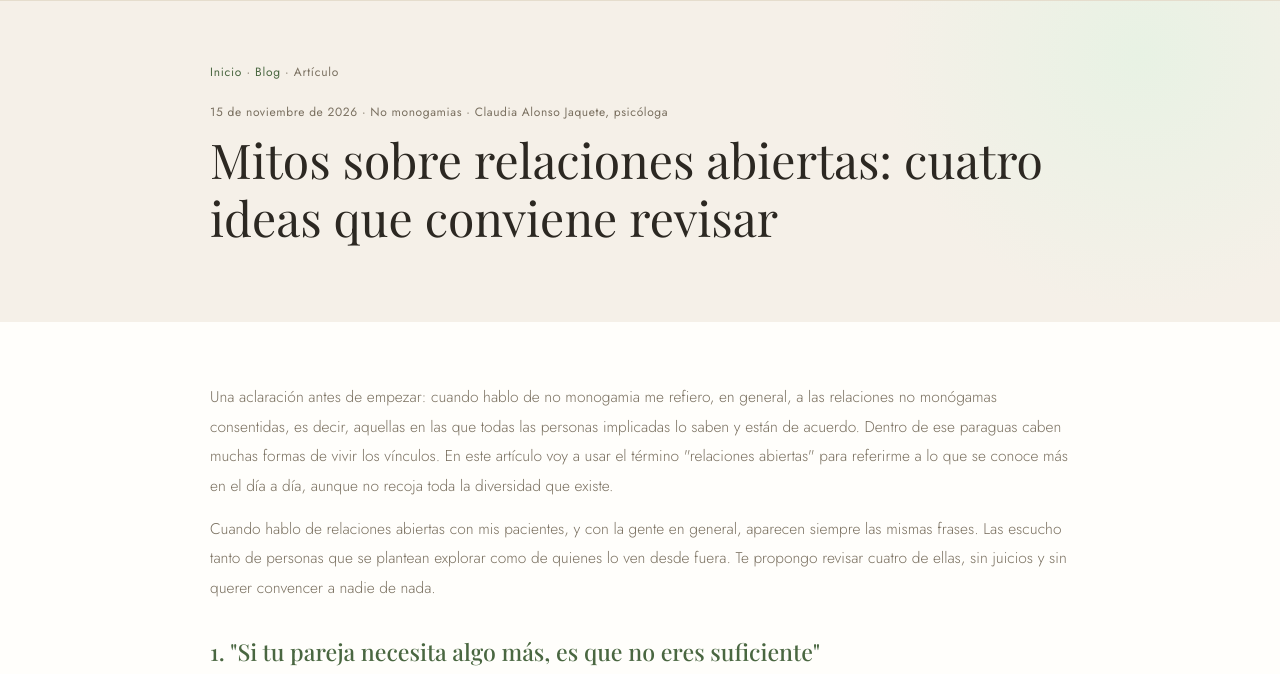
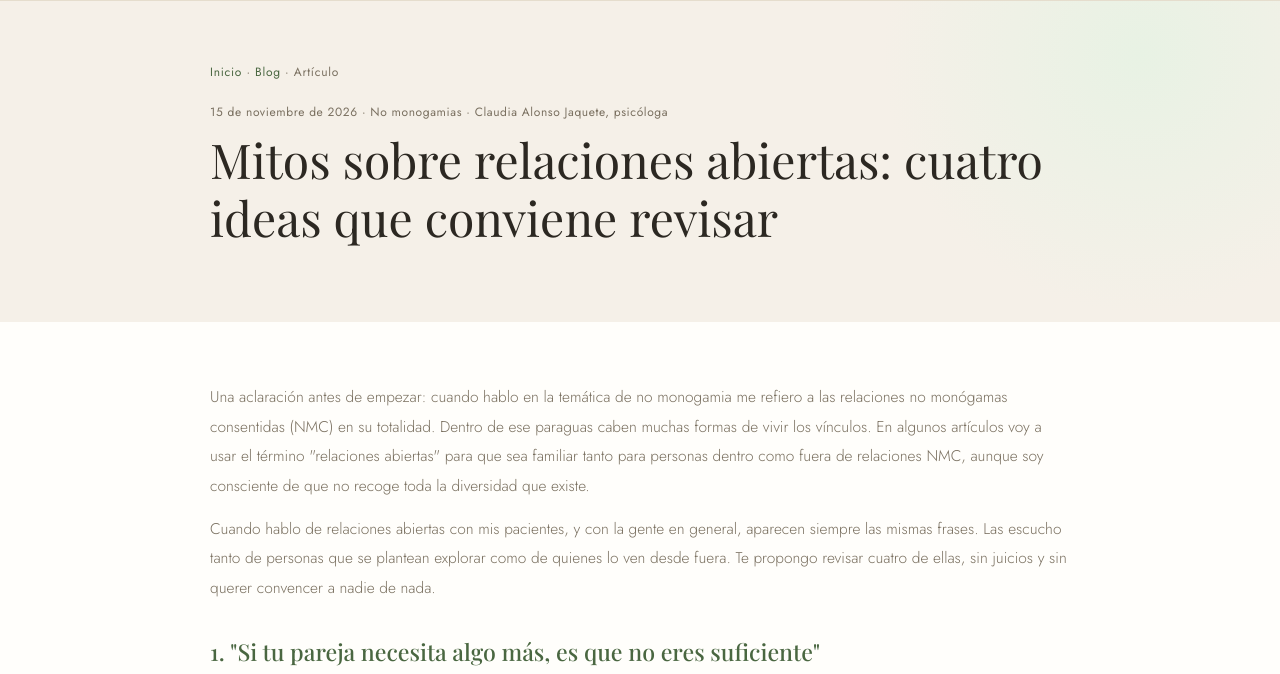
Before and after one commit to claudiaalonsojaquete/psicologia, a plain HTML site: page blog/mitos-sobre-relaciones-abiertas/index.html in a window 1280 px wide. Shown: the part 65-739 px from the top of the page. Drawn offline with nearby package versions, Linux system fonts and the light colour scheme; a web font is replaced by a local one.

Commit message:
Borrador blog: aclaración NMC con texto de Claudia
Co-Authored-By: Claude Sonnet 5.5 <noreply@anthropic.com>
Claude-Session: https://claude.ai/code/session_01HBVHi3HLDyULmhpDwZmoME

```diff
--- a/blog/mitos-sobre-relaciones-abiertas/index.html
+++ b/blog/mitos-sobre-relaciones-abiertas/index.html
@@ -95,7 +95,7 @@
 <div class="post-meta">15 de noviembre de 2026 · No monogamias · Claudia Alonso Jaquete, psicóloga</div>
 <h1 class="sub-title" style="margin-top:10px">Mitos sobre relaciones abiertas: cuatro ideas que conviene revisar</h1>
 </div></section>
-<section class="sub-section alt"><div class="sub-inner post-body"><p>Una aclaración antes de empezar: cuando hablo de no monogamia me refiero, en general, a las relaciones no monógamas consentidas, es decir, aquellas en las que todas las personas implicadas lo saben y están de acuerdo. Dentro de ese paraguas caben muchas formas de vivir los vínculos. En este artículo voy a usar el término "relaciones abiertas" para referirme a lo que se conoce más en el día a día, aunque no recoja toda la diversidad que existe.</p>
+<section class="sub-section alt"><div class="sub-inner post-body"><p>Una aclaración antes de empezar: cuando hablo en la temática de no monogamia me refiero a las relaciones no monógamas consentidas (NMC) en su totalidad. Dentro de ese paraguas caben muchas formas de vivir los vínculos. En algunos artículos voy a usar el término "relaciones abiertas" para que sea familiar tanto para personas dentro como fuera de relaciones NMC, aunque soy consciente de que no recoge toda la diversidad que existe.</p>
 <p>Cuando hablo de relaciones abiertas con mis pacientes, y con la gente en general, aparecen siempre las mismas frases. Las escucho tanto de personas que se plantean explorar como de quienes lo ven desde fuera. Te propongo revisar cuatro de ellas, sin juicios y sin querer convencer a nadie de nada.</p>
 <h2>1. "Si tu pareja necesita algo más, es que no eres suficiente"</h2>
 <p>Este mito da por hecho que querer abrir una relación nace de una carencia. Pero el deseo de explorar no tiene por qué ser una crítica hacia ti. Puede venir de cómo entiende cada persona los vínculos, y no de que falte algo en la pareja. Eso sí: conviene hablar con claridad de qué se necesita y por qué, porque ahí es donde se evita el daño.</p>
```
